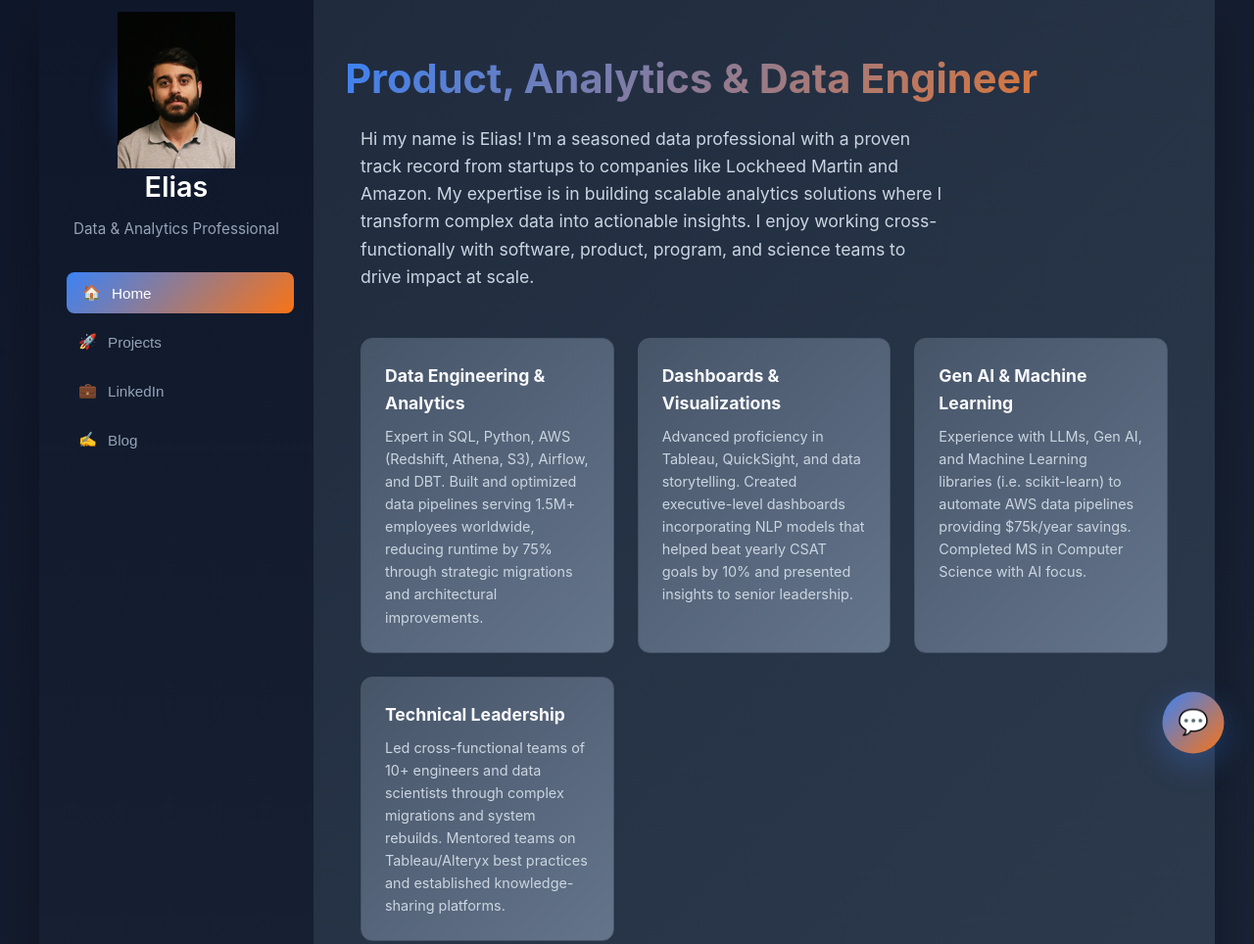
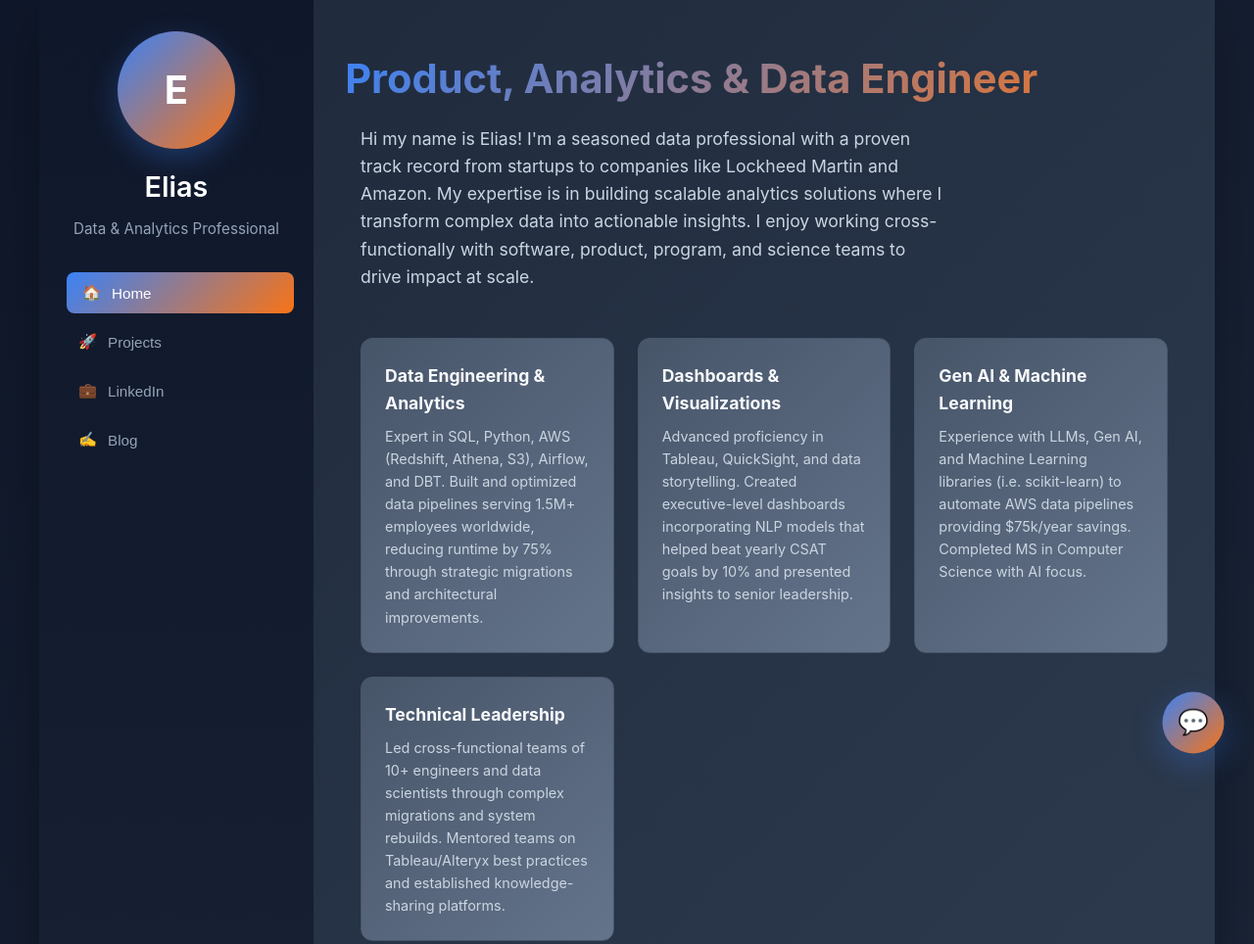
Before and after one commit to eaatx10/elias-portfolio, a plain HTML site: page index.html in a window 1280 px wide. Shown: the top 964 px of the page at 98% size. Drawn offline with Linux system fonts and the light colour scheme.

Commit message:
Update index.html

```diff
--- a/index.html
+++ b/index.html
@@ -820,9 +820,7 @@
     <div class="container">
         <div class="sidebar">
             <div class="profile">
-                <div class="profile-img">
-                    <img src="ea-profile.jpg" alt="Elias Profile Picture">
-                </div>
+                <div class="profile-img">E</div>
                 <h1>Elias</h1>
                 <p>Data & Analytics Professional</p>
             </div>
```
